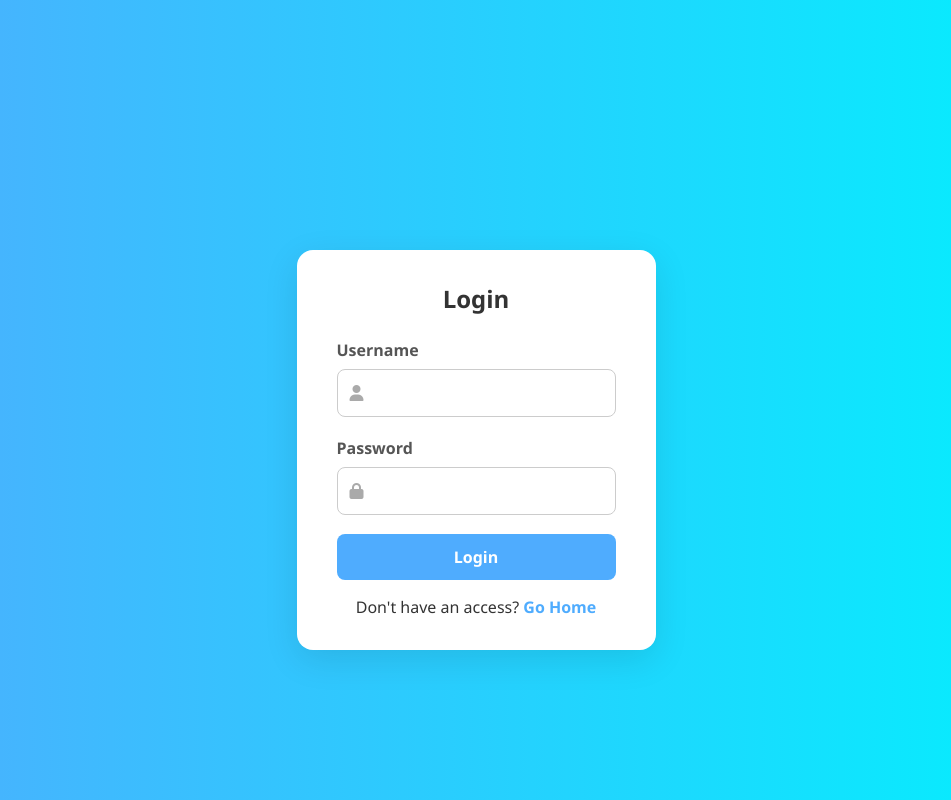
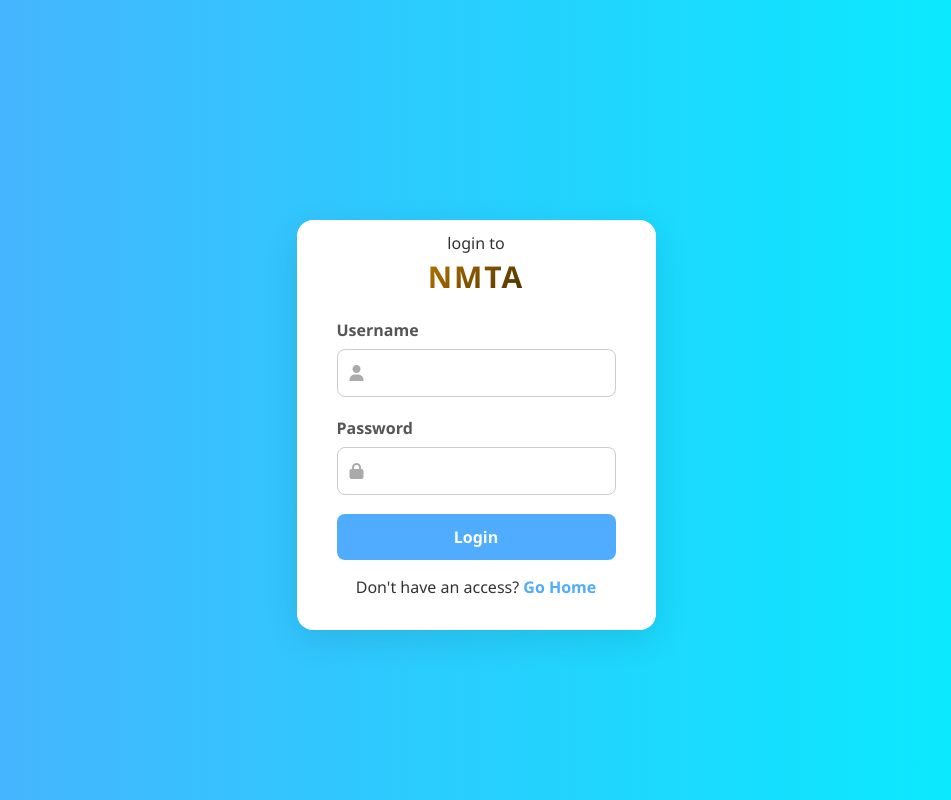
Before and after one commit to Computech-IT/NMTA, a website: page public/login.html in a window 1280 px wide. Shown: the whole page, without its empty margins (164-1115 px from the left). Drawn offline with nearby package versions, Linux system fonts and the light colour scheme.

Commit message:
fixed login logics

```diff
--- a/public/login.html
+++ b/public/login.html
@@ -8,14 +8,15 @@
   <link rel="stylesheet" href="loginStyle.css">
   <!-- Add this inside your <head> -->
   <link rel="stylesheet" href="https://cdnjs.cloudflare.com/ajax/libs/font-awesome/6.5.0/css/all.min.css" />
+  <link rel="icon" type="image/png" href="images/nmta_logo.png">
 
-  <script src="https://code.jquery.com/jquery-3.6.0.min.js"></script> <!-- Optional, for jQuery if needed -->
 
 </head>
 <body>
   <section>
     <div class="login-container">
-      <h2>Login</h2>
+      <p>login to</p><br>
+      <div class="nmta-logo">NMTA</div><br>
       <form id="loginForm" action="/login" method="POST">
 
         <div class="input-group">
@@ -46,6 +47,10 @@
 
   </section>
   <script>
+    const API_URL = window.location.hostname === 'localhost'
+    ? 'http://localhost:3000/login'
+    : 'https://nmta.onrender.com/login';
+
     // Handle form submission
     document.getElementById('loginForm').addEventListener('submit', async (event) => {
       event.preventDefault();
@@ -56,7 +61,7 @@
 
       // Send login request to the server
       try {
-        const response = await fetch('http://localhost:3000/login', {
+        const response = await fetch(API_URL, {
           method: 'POST',
           headers: {
             'Content-Type': 'application/json',
--- a/public/loginStyle.css
+++ b/public/loginStyle.css
@@ -26,7 +26,11 @@
 text-align: center;
 
 /* 👇 THIS pushes it down below the navbar */
-    margin-top: 100px;
+margin-top: 50px;
+}
+.login-container p:first-of-type,
+.nmta-logo {
+  margin-top: -20px; /* Adjust value as needed */
 }
 
 
@@ -150,3 +154,18 @@
 visibility: visible;
 opacity: 1;
 }
+
+
+/* for NMTA logo */
+
+.nmta-logo{
+font-size: 30px;
+font-weight: 600;
+
+letter-spacing: 2px;
+background: linear-gradient(135deg, orange, black);
+
+  background-clip: text;
+  -webkit-background-clip: text;
+  -webkit-text-fill-color: transparent;
+}
```
Also changed, not shown: public/index.html (+1 -1 lines). Lines whose indentation alone changed are shown as unchanged.
